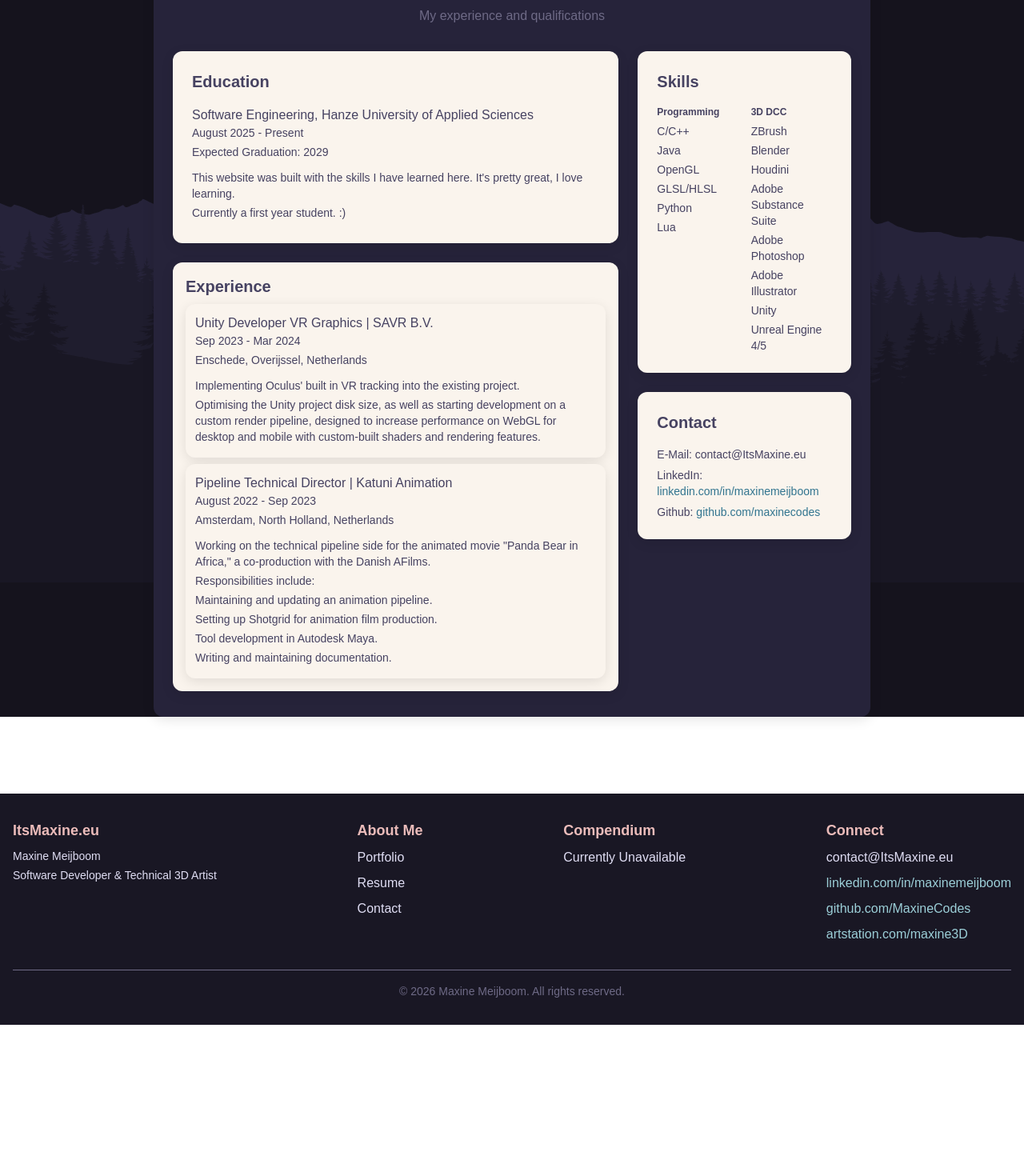
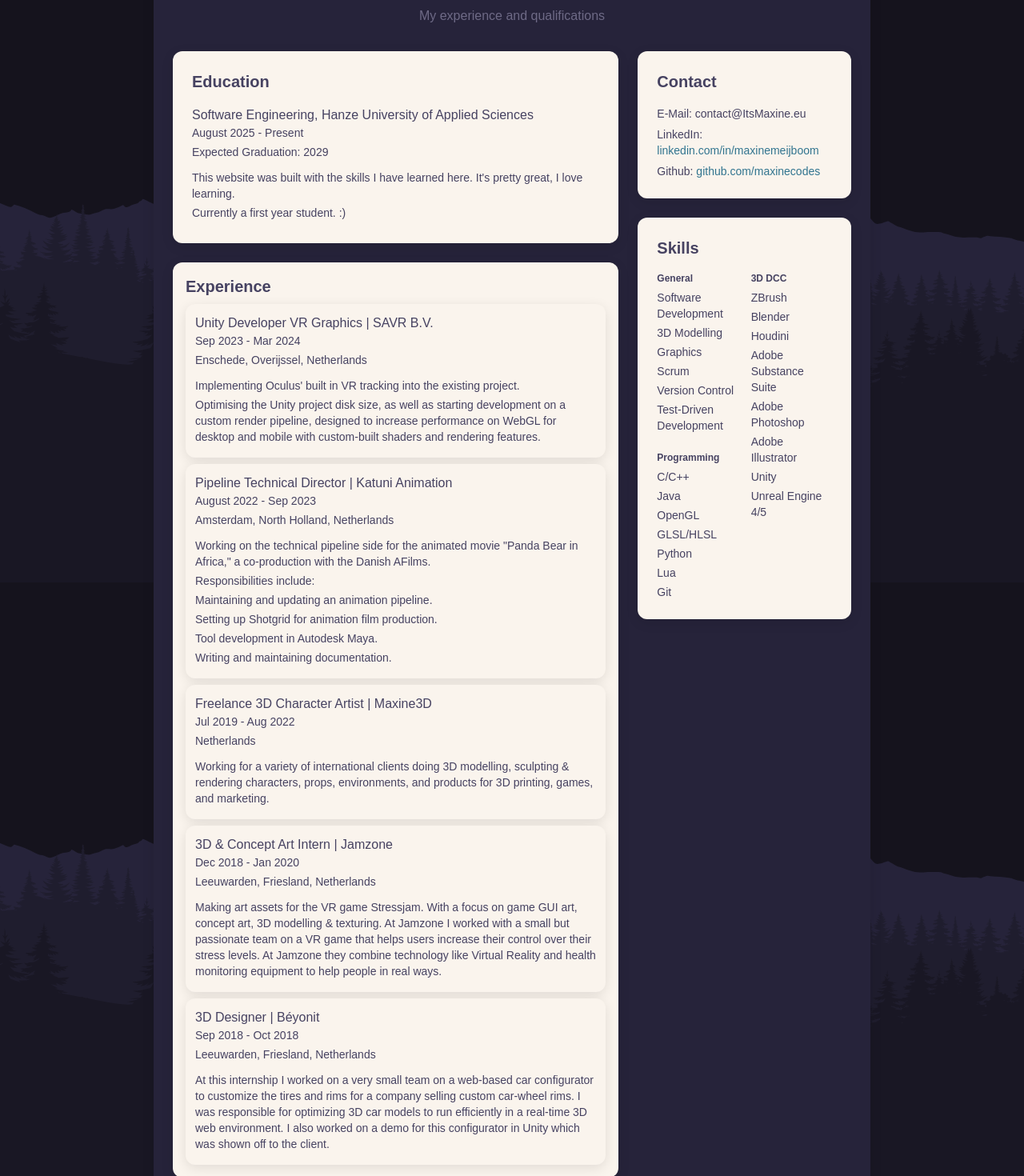
Before and after one commit to MaxineCodes/personal-website, a Next.js app: page /resume in a window 1280 px wide. Shown: the part 140-1610 px from the top of the page at 80% size. Before the commit the page ends 1421 px from the top, so only its background shows below. Built offline with nearby package versions, Linux system fonts and the light colour scheme.

Commit message:
resume updated

```diff
--- a/components/ProjectCard.tsx
+++ b/components/ProjectCard.tsx
@@ -33,8 +33,8 @@ export default function ProjectCard({
                 {/* Featured badge */}
                 {showFeaturedBadge && project.featured && (
                     <span className="absolute right-3 top-3 rounded-full bg-(--color-gold) px-2.5 py-1 text-xs font-semibold text-(--override-base-color-background) shadow-md">
-            ★ Featured
-          </span>
+                    ★ Featured
+                    </span>
                 )}
             </div>
 
--- a/components/Resume.tsx
+++ b/components/Resume.tsx
@@ -35,12 +35,40 @@ const experience = [
             "Writing and maintaining documentation.",
         ],
     },
+    {
+        title: "Freelance 3D Character Artist | Maxine3D",
+        period: "Jul 2019 - Aug 2022",
+        location: "Netherlands",
+        bullets: [
+            "Working for a variety of international clients doing 3D modelling, sculpting & rendering characters, props, environments, and products for 3D printing, games, and marketing.",
+        ],
+    },
+    {
+        title: "3D & Concept Art Intern | Jamzone",
+        period: "Dec 2018 - Jan 2020",
+        location: "Leeuwarden, Friesland, Netherlands",
+        bullets: [
+            "Making art assets for the VR game Stressjam. With a focus on game GUI art, concept art, 3D modelling & texturing.\n" +
+            "\n" +
+            "At Jamzone I worked with a small but passionate team on a VR game that helps users increase their control over their stress levels. At Jamzone they combine technology like Virtual Reality and health monitoring equipment to help people in real ways.",
+        ],
+    },
+    {
+        title: "3D Designer | Béyonit",
+        period: "Sep 2018 - Oct 2018",
+        location: "Leeuwarden, Friesland, Netherlands",
+        bullets: [
+            "At this internship I worked on a very small team on a web-based car configurator to customize the tires and rims for a company selling custom car-wheel rims. I was responsible for optimizing 3D car models to run efficiently in a real-time 3D web environment. I also worked on a demo for this configurator in Unity which was shown off to the client.",
+        ],
+    },
 ];
 
+const GeneralSkills = [
+    "Software Development", "3D Modelling", "Graphics", "Scrum", "Version Control", "Test-Driven Development",
+];
 const programmingSkills = [
-    "C/C++", "Java", "OpenGL", "GLSL/HLSL", "Python", "Lua",
+    "C/C++", "Java", "OpenGL", "GLSL/HLSL", "Python", "Lua", "Git"
 ];
-
 const dccSkills = [
     "ZBrush", "Blender", "Houdini", "Adobe Substance Suite",
     "Adobe Photoshop", "Adobe Illustrator", "Unity", "Unreal Engine 4/5",
@@ -54,7 +82,7 @@ export default function Resume()
             className="card shadow-lg mx-auto max-w-4xl sm:px-6 pt-8 pb-8 mt-0"
             style={{ backgroundColor: "var(--color-overlay)" }}>
 
-            {/* ===== Page Header ===== */}
+            {/* Page Header */}
             <div className="mb-8 text-center">
                 <h1 className="text-3xl font-bold text-(--color-rose) sm:text-4xl">
                     Resume
@@ -66,7 +94,7 @@ export default function Resume()
 
             <div className="grid gap-6 md:grid-cols-3">
 
-                {/* ===== Left Column ===== */}
+                {/* Left Column */}
                 <div className="flex flex-col gap-6 md:col-span-2">
 
                     {/* Education Cards */}
@@ -114,37 +142,8 @@ export default function Resume()
                     </div>
                 </div>
 
-                {/* ===== Right Column ===== */}
+                {/* Right Column */}
                 <div className="flex flex-col gap-6 md:col-span-1">
-
-                    {/* Skills Card */}
-                    <div className="card-light p-6 shadow-lg">
-                        <h2 className="mb-4 text-xl font-semibold text-(--override-dawn-color-text)">
-                            Skills
-                        </h2>
-                        <div className="grid grid-cols-2 gap-4">
-                            <div>
-                                <h4 className="mb-1.5 text-xs font-semibold (--override-dawn-color-overlay)">
-                                    Programming
-                                </h4>
-                                <ul className="space-y-1 text-sm text-(--override-dawn-color-text)">
-                                    {programmingSkills.map((skill) => (
-                                        <li key={skill}>{skill}</li>
-                                    ))}
-                                </ul>
-                            </div>
-                            <div>
-                                <h4 className="mb-1.5 text-xs font-semibold (--override-dawn-color-overlay)">
-                                    3D DCC
-                                </h4>
-                                <ul className="space-y-1 text-sm text-(--override-dawn-color-text)">
-                                    {dccSkills.map((skill) => (
-                                        <li key={skill}>{skill}</li>
-                                    ))}
-                                </ul>
-                            </div>
-                        </div>
-                    </div>
 
                     {/* Contact Card */}
                     <div className="card-light p-6 shadow-lg">
@@ -176,6 +175,57 @@ export default function Resume()
                             </p>
                         </div>
                     </div>
+
+                    {/* Skills Card */}
+                    <div className="card-light p-6 shadow-lg">
+                        <h2 className="mb-4 text-xl font-semibold text-(--override-dawn-color-text)">
+                            Skills
+                        </h2>
+                        <div className="grid grid-cols-2 gap-4">
+
+                            {/* Left side */}
+                            <div>
+
+                                {/* General */}
+                                <h4 className="mb-1.5 text-xs font-semibold (--override-dawn-color-overlay)">
+                                    General
+                                </h4>
+                                <ul className="space-y-1 text-sm text-(--override-dawn-color-text)">
+                                    {GeneralSkills.map((skill) => (
+                                        <li key={skill}>{skill}</li>
+                                    ))}
+                                </ul>
+
+                                {/* Programming */}
+                                <h4 className="mb-1.5 mt-5.5 text-xs font-semibold (--override-dawn-color-overlay)">
+                                    Programming
+                                </h4>
+                                <ul className="space-y-1 text-sm text-(--override-dawn-color-text)">
+                                    {programmingSkills.map((skill) => (
+                                        <li key={skill}>{skill}</li>
+                                    ))}
+                                </ul>
+
+                            </div>
+
+                            {/* Right side */}
+                            <div>
+
+                                {/* 3D DCC */}
+                                <h4 className="mb-1.5 text-xs font-semibold (--override-dawn-color-overlay)">
+                                    3D DCC
+                                </h4>
+                                <ul className="space-y-1 text-sm text-(--override-dawn-color-text)">
+                                    {dccSkills.map((skill) => (
+                                        <li key={skill}>{skill}</li>
+                                    ))}
+                                </ul>
+
+                            </div>
+                        </div>
+                    </div>
+
+
                 </div>
             </div>
         </div>
```
